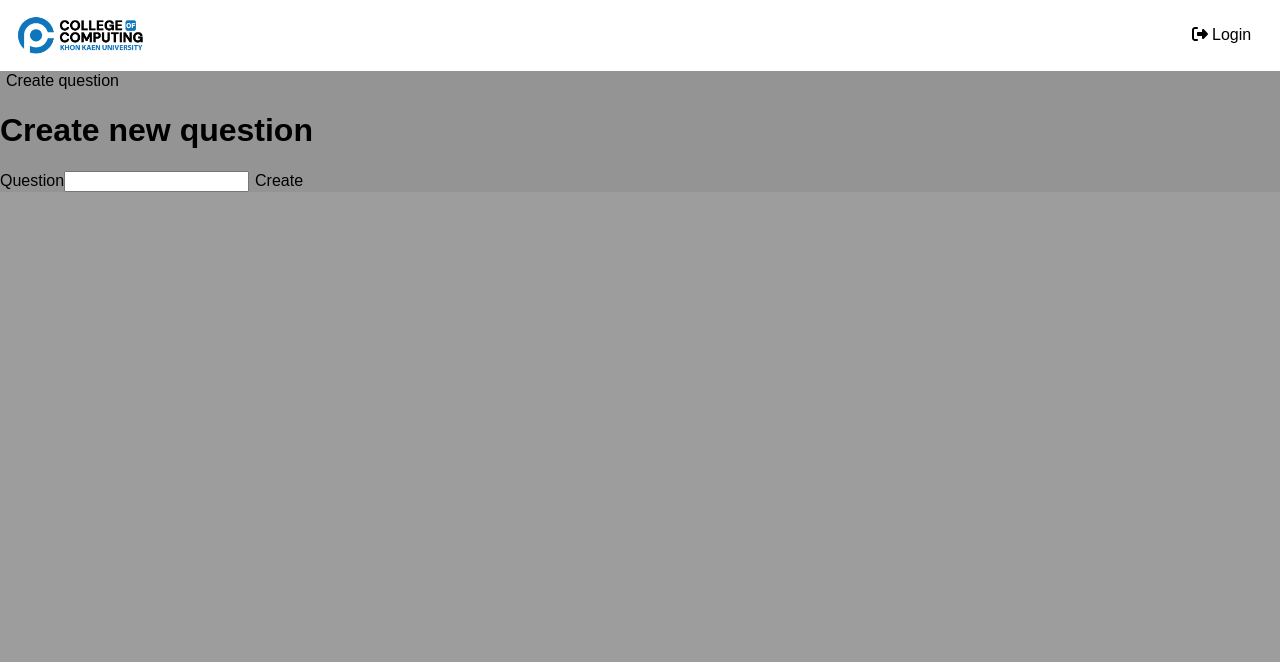
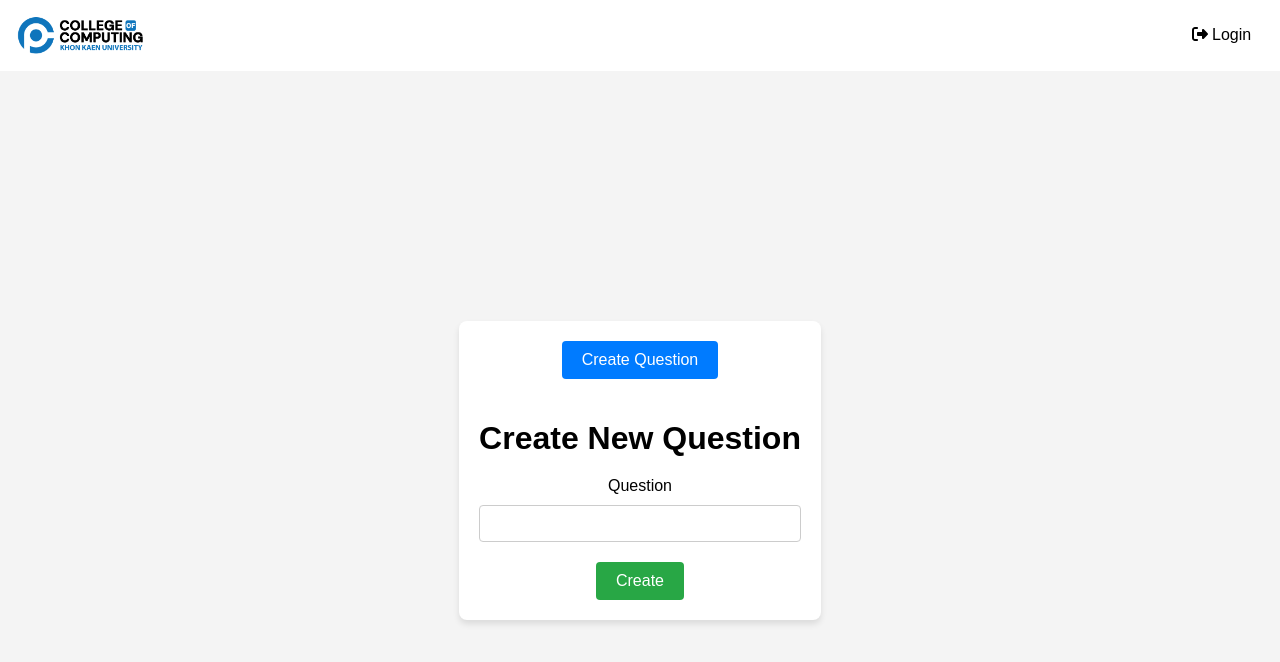
Before and after one commit to Bastaks14096/Classroom, a React (Create React App) app: page /teacher/Dashboard in a window 1280 px wide. Shown: the top 662 px of the page. Built offline with nearby package versions, Linux system fonts and the light colour scheme; no server answers; a web font is replaced by a local one.

Commit message:
edit tea
edit teacher

```diff
--- a/src/components/TeacherDashboard.js
+++ b/src/components/TeacherDashboard.js
@@ -1,23 +1,44 @@
-import Nav from './Nav'
+import Nav from './Nav';
+import { useState } from 'react';
 import '../styles/Dashboard.css';
 
-const TeacherDashboard = ()=>{
-    return(
+const TeacherDashboard = () => {
+    const [question, setQuestion] = useState('');
+
+    const handleInputChange = (e) => {
+        setQuestion(e.target.value);
+    };
+
+    const handleSubmit = (e) => {
+        e.preventDefault();
+        // เพิ่มโค้ดส่วนการสร้างคำถาม
+        console.log('Create question:', question);
+        // เพิ่มโค้ดส่วนส่งคำถามไปยังเซิร์ฟเวอร์
+    };
+
+    return (
         <>
-        <Nav/>
-        <div className='dashboard'>
-            <div className='col'>
-                <button>Create question</button>
-                <form>
-                    <h1>Create new question</h1>
-                    <label>Question</label>
-                    <input type='text' required></input>
-                    <button>Create</button>
-                </form>
+            <Nav />
+            <div className='dashboard'>
+                <div className='col'>
+                    <button className='create-question-btn'>Create Question</button>
+                    <form onSubmit={handleSubmit} className='create-question-form'>
+                        <h1>Create New Question</h1>
+                        <label htmlFor='question'>Question</label>
+                        <input
+                            type='text'
+                            id='question'
+                            name='question'
+                            value={question}
+                            onChange={handleInputChange}
+                            required
+                        />
+                        <button type='submit'>Create</button>
+                    </form>
+                </div>
             </div>
-        </div>
         </>
     );
-}
+};
 
 export default TeacherDashboard;
--- a/src/styles/Dashboard.css
+++ b/src/styles/Dashboard.css
@@ -1,5 +1,68 @@
 .dashboard {
-    position: static;
-    transform: none;
-    background-color: rgb(148, 148, 148);
+    display: flex;
+    justify-content: center;
+    align-items: center;
+    min-height: 100vh;
+    background-color: #f4f4f4;
+    font-family: Arial, sans-serif;
 }
+
+.col {
+    background-color: #ffffff;
+    padding: 20px;
+    border-radius: 8px;
+    box-shadow: 0px 4px 6px rgba(0, 0, 0, 0.1);
+    text-align: center;
+}
+
+.create-question-btn {
+    background-color: #007bff;
+    color: #ffffff;
+    border: none;
+    padding: 10px 20px;
+    border-radius: 4px;
+    cursor: pointer;
+    font-size: 16px;
+    margin-bottom: 20px;
+}
+
+.create-question-btn:hover {
+    background-color: #0056b3;
+}
+
+.create-question-form {
+    display: flex;
+    flex-direction: column;
+    align-items: center;
+}
+
+.create-question-form h1 {
+    margin-bottom: 20px;
+}
+
+.create-question-form label {
+    margin-bottom: 10px;
+}
+
+.create-question-form input[type='text'] {
+    width: 100%;
+    padding: 10px;
+    border-radius: 4px;
+    border: 1px solid #ccc;
+    margin-bottom: 20px;
+    box-sizing: border-box;
+}
+
+.create-question-form button[type='submit'] {
+    background-color: #28a745;
+    color: #ffffff;
+    border: none;
+    padding: 10px 20px;
+    border-radius: 4px;
+    cursor: pointer;
+    font-size: 16px;
+}
+
+.create-question-form button[type='submit']:hover {
+    background-color: #218838;
+}
```
